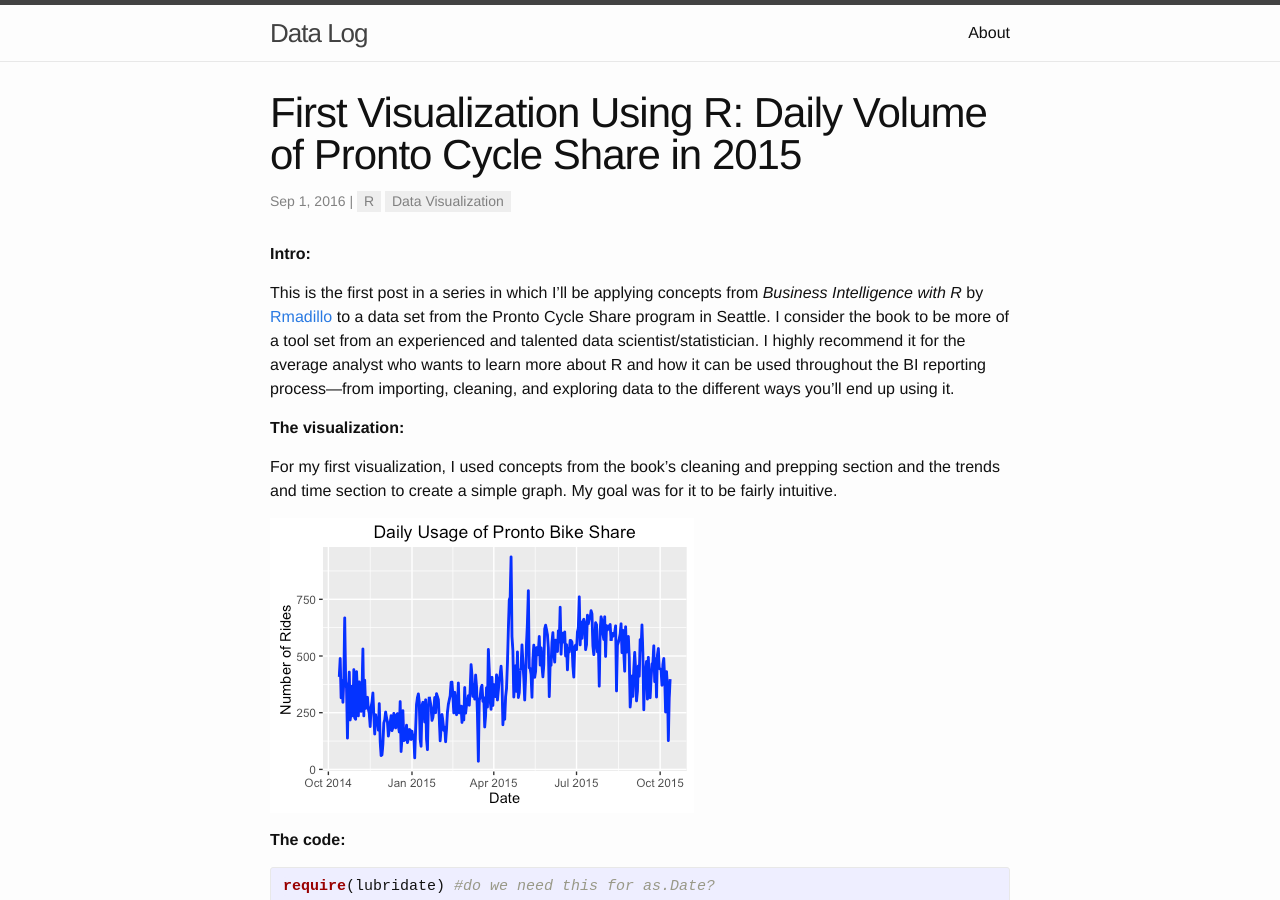
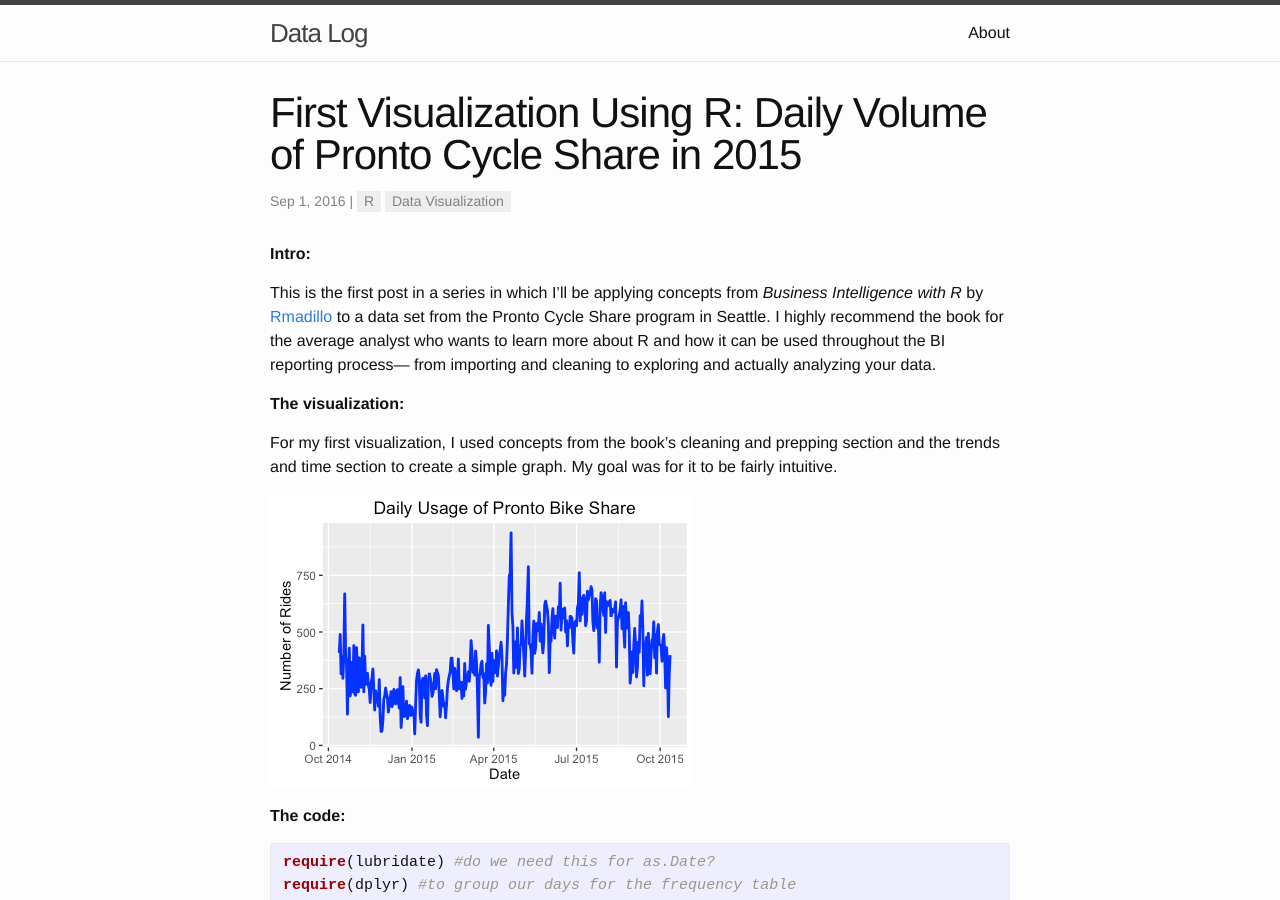
Before and after one commit to johntilelli/johntilelli.github.io, a Jekyll site: the page built from _posts/2016-09-01-first-r-visualization.markdown, in a window 1280 px wide and 900 px high. Built offline with Jekyll 4.4.1, drawn with Linux system fonts in a browser that asks for light colours; comment, search, counter and statistics services are not loaded.

Commit message:
Update 2016-09-01-first-r-visualization.markdown

```diff
--- a/_posts/2016-09-01-first-r-visualization.markdown
+++ b/_posts/2016-09-01-first-r-visualization.markdown
@@ -8,7 +8,7 @@
 
 <b> Intro: </b>
 
-This is the first post in a series in which I’ll be applying concepts from <i>Business Intelligence with R</i> by [Rmadillo](https://twitter.com/healthstatsdude) to a data set from the Pronto Cycle Share program in Seattle. I consider the book to be more of a tool set from an experienced and talented data scientist/statistician. I highly recommend it for the average analyst who wants to learn more about R and how it can be used throughout the BI reporting process—from importing, cleaning, and exploring data to the different ways you’ll end up using it.
+This is the first post in a series in which I’ll be applying concepts from <i>Business Intelligence with R</i> by [Rmadillo](https://twitter.com/healthstatsdude) to a data set from the Pronto Cycle Share program in Seattle. I highly recommend the book for the average analyst who wants to learn more about R and how it can be used throughout the BI reporting process— from importing and cleaning to exploring and actually analyzing your data.
 
 <b> The visualization: </b>
 
```
